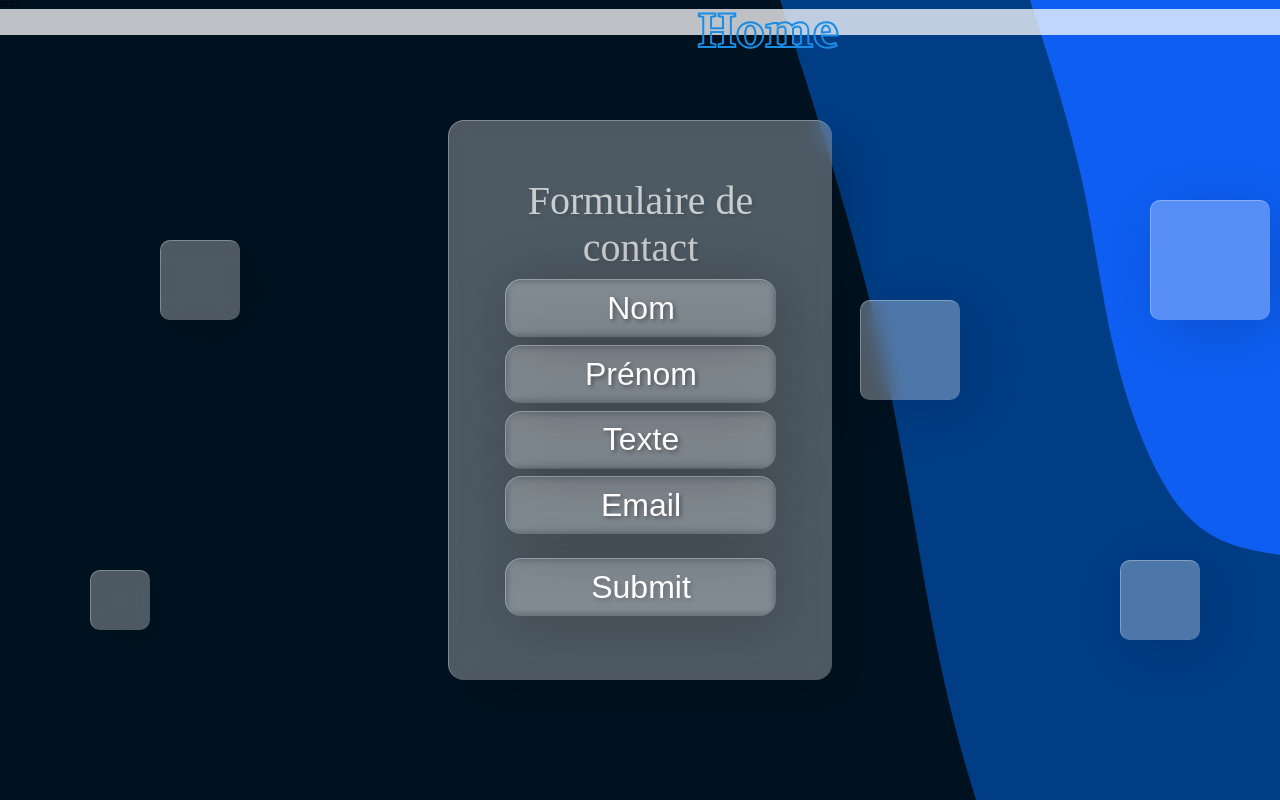
After one commit to romainmltr/Portfolio1.2, a PHP site: page /contact.php in a window 1280 px wide. The commit adds this page. Run offline with PHP 8.4, Linux system fonts and the light colour scheme; data that the repository does not hold is empty; some libraries are stand-ins or nearby versions.

Commit message:
had form contact

```diff
--- a/SCSS/abstract/_mixins.scss
+++ b/SCSS/abstract/_mixins.scss
@@ -3,6 +3,8 @@
     { @content;
     }
 }
+
+
 
 
 @mixin bg-center($url) {
--- /dev/null
+++ b/contact.php
@@ -0,0 +1,73 @@
+<html lang="en">
+<head>
+    <meta charset="UTF-8">
+    <meta http-equiv="X-UA-Compatible" content="IE=edge">
+    <title>Contact</title>
+    <link rel="stylesheet" href="style.css">
+    <link rel="preconnect" href="https://fonts.googleapis.com">
+<link rel="preconnect" href="https://fonts.gstatic.com" crossorigin>
+<script src="https://kit.fontawesome.com/f5d5bf9af5.js" crossorigin="anonymous"></script>
+</head>
+<body>
+<header>
+<nav class ="navbar">
+        <ul>
+            <li><a href="index.php">Home</a></li>
+        </ul>
+      </nav>
+</header>
+
+
+
+
+<body>
+
+
+<?php
+
+ var_dump($contact);
+
+ if($_POST){
+
+        $nom = addslashes($_POST['nom']);
+        $prenom = addslashes($_POST['prenom']);
+        $mail = addslashes($_POST['mail']);
+        $texte = addslashes($_POST['texte']);
+
+
+    /* J'envois les infos dans les bases de données */
+        $req = $contact->prepare('INSERT INTO contact(nom,prenom,mail,texte) VALUES(?,?,?,?)');
+        $req->execute([$_POST['nom'], $_POST['prenom'], $_POST['mail'], $_POST['texte']]);
+
+        header("Location:contact.php");
+  }
+?>
+
+
+<div class ="formulaire">
+        <form method = "post" 7 name="myform" id="formulaire"class="container">
+            <p>Formulaire de contact</p>
+            <input type="text" class="contact_nom" required name="nom" placeholder="Nom">
+            <input type="text" class="contact_prenom" required name="prenom"placeholder="Prénom">
+            <input type="textarea" required name="texte" class="contact_texte" minlength="15" placeholder="Texte">
+            <input type="email" placeholder="Email" class="contact_email">
+            <input class="valider_contact" class="contact_send" type="submit">
+
+        </form>
+</div>
+
+<div class="drops">
+    <div class="drop drop-1"></div>
+    <div class="drop drop-2"></div>
+    <div class="drop drop-3"></div>
+    <div class="drop drop-4"></div>
+    <div class="drop drop-5"></div>
+  </div>
+</div>
+
+</section>
+
+<footer></footer>
+</body>
+
+</html>
--- a/style.css
+++ b/style.css
@@ -1,28 +1,23 @@
 @font-face {
   font-family: Poppins-Medium;
-  src: url("/font/Poppins-Medium.ttf");
+  src: url("font/Poppins-Medium.ttf");
 }
-
 @font-face {
   font-family: poppins-semi-bold;
-  src: url("/font/Poppins-SemiBold.ttf");
+  src: url("font/Poppins-SemiBold.ttf");
 }
-
 @font-face {
   font-family: Poppins-Light;
-  src: url("/font/Poppins-Light.ttf");
+  src: url("font/Poppins-Light.ttf");
 }
-
 @font-face {
   font-family: Volkhov;
-  src: url("/font/Volkhov-Bold.ttf");
+  src: url("font/Volkhov-Bold.ttf");
 }
-
 * {
   scroll-behavior: smooth;
   padding: 0;
   margin: 0;
-  -webkit-box-sizing: border-box;
   box-sizing: border-box;
 }
 
@@ -31,7 +26,7 @@ html {
 }
 
 body {
-  background-image: url("/image/cool-background.svg");
+  background-image: url("image/cool-background.svg");
   background-repeat: no-repeat;
   background-size: cover;
   /*
@@ -47,10 +42,8 @@ header {
   left: 0;
   width: 100%;
   height: 4rem;
-  background-color: red;
   z-index: 1;
-  -webkit-transition: 0,5s;
-  transition: 0,5s;
+  transition: 0, 5s;
 }
 
 header.scroll {
@@ -70,22 +61,16 @@ nav {
   left: 30%;
   width: 60%;
 }
-
 @media screen and (max-width: 1000px) {
   nav {
     display: none;
   }
 }
-
 nav ul {
-  display: -webkit-box;
-  display: -ms-flexbox;
   display: flex;
   list-style-type: none;
-  -ms-flex-pack: distribute;
   justify-content: space-around;
 }
-
 nav ul a {
   font-family: Volkhov;
   --fill-color: #198CE6;
@@ -168,130 +132,244 @@ section.present .present-texte {
   border-radius: 2rem;
   margin-left: 10%;
 }
-
 @media screen and (max-width: 1000px) {
   section.present .present-texte {
     margin-left: 3%;
     font-size: 10rem;
   }
 }
-
 section.present .present-texte p {
   font-family: Poppins-Light;
   font-size: 4rem;
 }
-
 @media screen and (max-width: 1000px) {
   section.present .present-texte p {
     font-size: 5rem;
   }
 }
-
 section.present .present-texte h1 {
   font-family: Poppins-Light;
   font-size: 4rem;
 }
-
 section.present .present-texte h2 {
   font-family: Poppins-Light;
   font-size: 4rem;
 }
-
 @media screen and (max-width: 1000px) {
   section.present .present-texte h2 {
     font-size: 5rem;
   }
 }
-
 section.present .present-texte h3 {
   font-family: Poppins-Light;
   font-size: 3rem;
   margin-top: 5%;
 }
-
 section.present .img-logo {
-  -webkit-box-align: center;
-      -ms-flex-align: center;
   align-items: center;
 }
-
 section.present .img-logo a {
   margin-left: 5%;
 }
-
 @media screen and (max-width: 1000px) {
   section.present .img-logo a {
     display: block;
     margin-top: 5%;
-    -ms-flex-line-pack: center;
     align-content: center;
-    -webkit-box-align: center;
-        -ms-flex-align: center;
     align-items: center;
-    -webkit-box-orient: horizontal;
-    -webkit-box-direction: normal;
-        -ms-flex-direction: row;
     flex-direction: row;
   }
 }
-
 section.present .img-logo a img {
   width: 4%;
   bottom: 66%;
 }
-
 @media screen and (max-width: 1000px) {
   section.present .img-logo a img {
-    display: -webkit-box;
-    display: -ms-flexbox;
     display: flex;
     width: 50%;
   }
 }
-
 @media screen and (max-width: 1000px) {
   section.present .img-logo a {
     margin-top: 10%;
   }
 }
 
+.container {
+  position: absolute;
+  transform: translate(-50%, -50%);
+  top: 50%;
+  left: 50%;
+}
+
+#formulaire {
+  display: flex;
+  flex-direction: column;
+}
+
+form {
+  background: rgba(255, 255, 255, 0.3);
+  padding: 7rem;
+  height: 70%;
+  width: 30%;
+  border-radius: 2rem;
+  border-left: 1px solid rgba(255, 255, 255, 0.3);
+  border-top: 1px solid rgba(255, 255, 255, 0.3);
+  backdrop-filter: blur(10px);
+  box-shadow: 20px 20px 40px -6px rgba(0, 0, 0, 0.2);
+  text-align: center;
+  position: relative;
+  transition: all 0.2s ease-in-out;
+}
+form p {
+  font-size: 5rem;
+  color: #fff;
+  opacity: 0.7;
+  margin-bottom: 1rem;
+  text-shadow: 2px 2px 4px rgba(0, 0, 0, 0.2);
+}
+form a {
+  text-decoration: none;
+  color: #ddd;
+  font-size: 12px;
+}
+form a:hover {
+  text-shadow: 2px 2px 6px #00000040;
+}
+form a:active {
+  text-shadow: none;
+}
+form input {
+  text-align: center;
+  background: transparent;
+  font-size: 4rem;
+  width: 100%;
+  height: 70%;
+  padding: 1%;
+  margin-bottom: 1rem;
+  border: none;
+  border-left: 1px solid rgba(255, 255, 255, 0.3);
+  border-top: 1px solid rgba(255, 255, 255, 0.3);
+  border-radius: 2rem;
+  backdrop-filter: blur(5px);
+  box-shadow: 4px 4px 60px rgba(0, 0, 0, 0.2);
+  color: #fff;
+  transition: all 0.2s ease-in-out;
+  text-shadow: 2px 2px 4px rgba(0, 0, 0, 0.2);
+}
+form input:hover {
+  background: rgba(255, 255, 255, 0.1);
+  box-shadow: 4px 4px 60px 8px rgba(0, 0, 0, 0.2);
+}
+form input[type=email]:focus, form input[type=password]:focus {
+  background: rgba(255, 255, 255, 0.1);
+  box-shadow: 4px 4px 60px 8px rgba(0, 0, 0, 0.2);
+}
+form input[type=button] {
+  margin-top: 10px;
+  width: 150px;
+  font-size: 1rem;
+}
+form input[type=button]:hover {
+  cursor: pointer;
+}
+form input[type=button]:active {
+  background: rgba(255, 255, 255, 0.2);
+}
+form:hover {
+  margin: 4px;
+}
+
+::placeholder {
+  font-family: Montserrat, sans-serif;
+  font-weight: 400;
+  color: #fff;
+  text-shadow: 2px 2px 4px rgba(0, 0, 0, 0.4);
+}
+
+.drop {
+  background: rgba(255, 255, 255, 0.3);
+  backdrop-filter: blur(10px);
+  border-radius: 10px;
+  border-left: 1px solid rgba(255, 255, 255, 0.3);
+  border-top: 1px solid rgba(255, 255, 255, 0.3);
+  box-shadow: 10px 10px 60px -8px rgba(0, 0, 0, 0.2);
+  position: absolute;
+  transition: all 0.2s ease;
+}
+.drop-1 {
+  height: 80px;
+  width: 80px;
+  top: 30%;
+  left: 20rem;
+  z-index: -1;
+}
+.drop-2 {
+  height: 80px;
+  width: 80px;
+  bottom: 20rem;
+  right: 10rem;
+}
+.drop-3 {
+  height: 100px;
+  width: 100px;
+  bottom: 50rem;
+  right: 40rem;
+}
+.drop-4 {
+  height: 120px;
+  width: 120px;
+  top: 200px;
+  right: 10px;
+}
+.drop-5 {
+  height: 60px;
+  width: 60px;
+  bottom: 170px;
+  left: 90px;
+  z-index: -1;
+}
+
+a,
+input:focus,
+select:focus,
+textarea:focus,
+button:focus {
+  outline: none;
+}
+
+.valider_contact {
+  margin-top: 2rem;
+}
+
 section.competence {
   margin-top: 5%;
 }
-
 section.competence .grille {
   max-width: 1300px;
   width: 80%;
-  display: -ms-grid;
   display: grid;
-  -ms-grid-columns: (300px)[auto-fill];
   grid-template-columns: repeat(auto-fill, 300px);
   margin: 10% auto;
   grid-gap: 10%;
-  -webkit-box-pack: center;
-      -ms-flex-pack: center;
   justify-content: center;
 }
-
 section.competence .grille img {
   width: 20rem;
 }
-
 section.competence .grille .wordpress {
   width: 45%;
 }
-
 section.competence .grille .ui-ux {
   width: 65%;
 }
-
 section.competence h1 {
   font-family: Volkhov;
   font-size: 6rem;
   text-align: center;
   color: white;
 }
-
 section.competence p {
   color: white;
 }
@@ -821,17 +735,16 @@ footer {
 }
 
 @font-face {
-  font-family: 'KumbhSans';
-  src: url("/font/KumbhSans-Regular.ttf");
+  font-family: "KumbhSans";
+  src: url("font/KumbhSans-Regular.ttf");
+}
+@font-face {
+  font-family: "poppins-regular";
+  src: url("font/Poppins-Medium.ttf");
+}
+@font-face {
+  font-family: "poppins-bold";
+  src: url("font/Poppins-Bold.ttf");
 }
 
-@font-face {
-  font-family: 'poppins-regular';
-  src: url("/font/Poppins-Medium.ttf");
-}
-
-@font-face {
-  font-family: 'poppins-bold';
-  src: url("/font/Poppins-Bold.ttf");
-}
 /*# sourceMappingURL=style.css.map */
--- a/style.scss
+++ b/style.scss
@@ -1,6 +1,7 @@
 @import "scss/abstract/_mixins",
         "scss/abstract/_variable",
         "scss/layout/_header",
+        "scss/layout/form.scss",
         "scss/component/button.scss",
         "scss/layout/presentation.scss",
         "scss/layout/competence",
@@ -11,16 +12,16 @@
 
         @font-face {
             font-family: 'KumbhSans';
-            src: url('/font/KumbhSans-Regular.ttf');
+            src: url('font/KumbhSans-Regular.ttf');
         }
 
 
         @font-face {
             font-family: 'poppins-regular';
-            src: url('/font/Poppins-Medium.ttf');
+            src: url('font/Poppins-Medium.ttf');
         }
 
         @font-face {
             font-family: 'poppins-bold';
-            src: url('/font/Poppins-Bold.ttf');
+            src: url('font/Poppins-Bold.ttf');
         }
```
Also changed, not shown: other parts of style.css (+18 -205 lines), SCSS/abstract/_variable.scss (+4 -4 lines), SCSS/layout/_form.scss (added, +170 -0 lines), SCSS/layout/_header.scss (+3 -7 lines), index.php (renamed from index.html, +13 -13 lines), 1 other file. Lines whose indentation alone changed are shown as unchanged.
